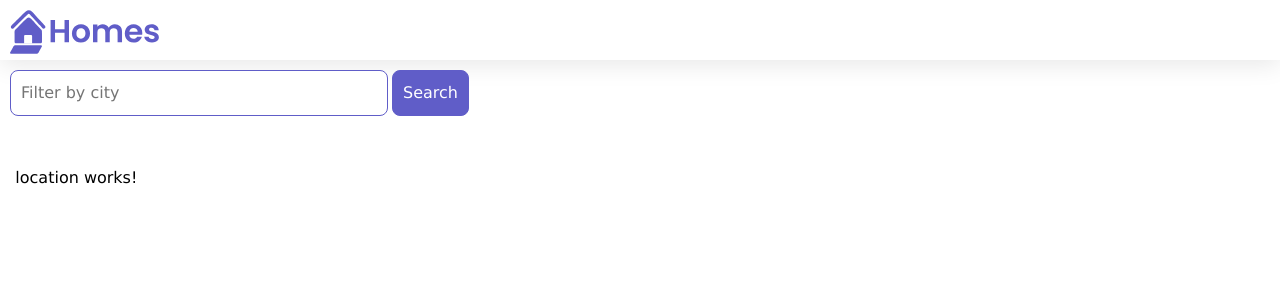
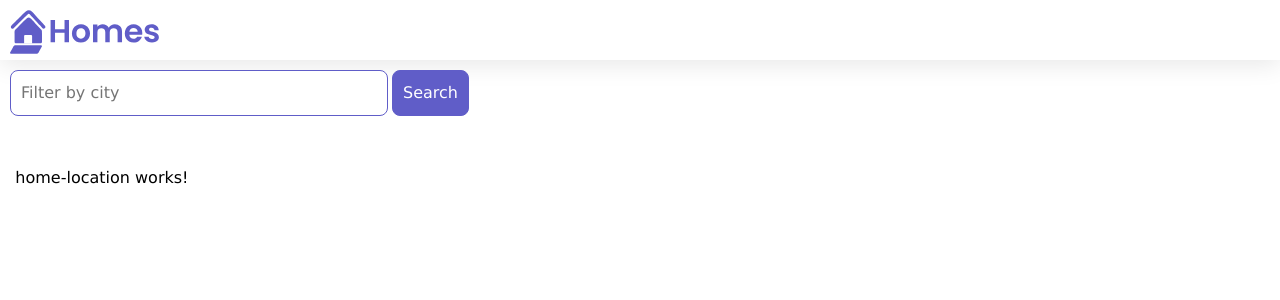
Before and after one commit to Lapratomo24/Angular-BnB, an Angular app: page / in a window 1280 px wide. Shown: the top 300 px of the page. Built offline with nearby package versions, Linux system fonts and the light colour scheme.

Commit message:
add interface and property binding

```diff
--- a/src/app/app.module.ts
+++ b/src/app/app.module.ts
@@ -4,13 +4,13 @@ import { BrowserModule } from '@angular/platform-browser';
 import { AppRoutingModule } from './app-routing.module';
 import { AppComponent } from './app.component';
 import { HomeComponent } from './home/home.component';
-import { LocationComponent } from './location/location.component';
+import { HomeLocationComponent } from './home-location/home-location.component';
 
 @NgModule({
   declarations: [
     AppComponent,
     HomeComponent,
-    LocationComponent
+    HomeLocationComponent
   ],
   imports: [
     BrowserModule,
--- /dev/null
+++ b/src/app/home-location/home-location.component.html
@@ -0,0 +1 @@
+<p>home-location works!</p>
--- /dev/null
+++ b/src/app/home-location/home-location.component.ts
@@ -0,0 +1,19 @@
+import { Location } from './../location';
+import { Component, OnInit, Input } from '@angular/core';
+
+@Component({
+  selector: 'app-home-location',
+  templateUrl: './home-location.component.html',
+  styleUrls: ['./home-location.component.scss']
+})
+export class HomeLocationComponent implements OnInit {
+
+  @Input() homeLocation!: Location;
+
+  constructor() {}
+
+  ngOnInit(): void {
+
+  }
+
+}
--- a/src/app/home/home.component.html
+++ b/src/app/home/home.component.html
@@ -5,5 +5,5 @@
   </form>
 </section>
 <section class="results">
-  <app-location></app-location>
+  <app-home-location [homeLocation]="homeLocation"></app-home-location>
 </section>
--- a/src/app/home/home.component.ts
+++ b/src/app/home/home.component.ts
@@ -1,4 +1,5 @@
 import { Component } from '@angular/core';
+import { Location } from '../location';
 
 @Component({
   selector: 'app-home',
@@ -7,4 +8,17 @@ import { Component } from '@angular/core';
 })
 export class HomeComponent {
 
+  readonly baseUrl = 'https://angular.io/assets/images/tutorials/faa';
+
+  homeLocation: Location = {
+    id: 100,
+    name: "Podomoro",
+    city: "Bogor",
+    state: "West Java",
+    photo: `${this.baseUrl}/example-house.jpg`,
+    availableUnits: 4,
+    wifi: true,
+    laundry: true,
+  }
+
 }
--- /dev/null
+++ b/src/app/location.ts
@@ -0,0 +1,12 @@
+export interface Location {
+
+  id: number;
+  name: string;
+  city: string;
+  state: string;
+  photo: string;
+  availableUnits: number;
+  wifi: boolean;
+  laundry: boolean;
+
+}
--- a/src/app/location/location.component.html
+++ /dev/null
@@ -1 +0,0 @@
-<p>location works!</p>
```
Also changed, not shown: src/app/location/location.component.ts (deleted, +0 -10 lines), src/app/home-location/home-location.component.scss (renamed from src/app/location/location.component.scss), 2 other files (tests, documents, lock files or other folders).
